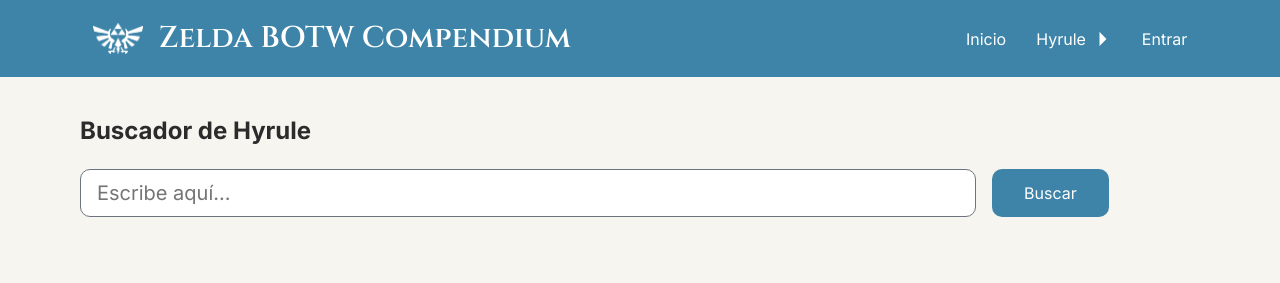
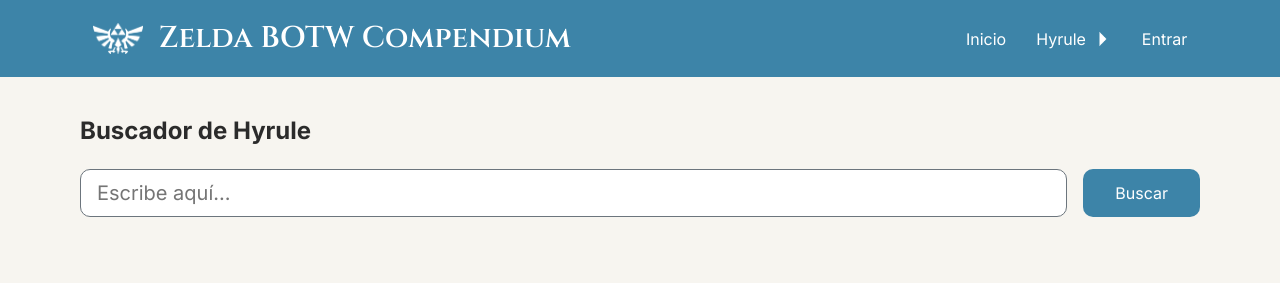
Before and after one commit to miguelgisbert12/zelda-breath-of-the-wild, a React (Vite) app: page / in a window 1280 px wide. Shown: the top 283 px of the page. Built offline with nearby package versions, Linux system fonts and the light colour scheme; no server answers.

Commit message:
Eliminado enlace defectuoso a Hyrule. Corregido error en el buscador formato móvil

```diff
--- a/src/components/Breadcrumb.jsx
+++ b/src/components/Breadcrumb.jsx
@@ -6,9 +6,9 @@
 
     return(
         <nav className='breadcrumb' aria-label='Migas de pan'>
-            <Link to="/hyrule">
+            <span>
                 Hyrule
-            </Link>
+            </span>
 
             <span className='breadcrumb__separator'>
                 &gt;
--- a/src/components/Navbar.css
+++ b/src/components/Navbar.css
@@ -156,10 +156,14 @@
 .search-menu__form {
     display: flex;
     gap: var(--space-md);
+    width: 100%;
+    min-width: 0;
 }
 
 .search-menu__input {
-    width: 80%;
+    flex: 1 1 auto;
+    width: auto;
+    min-width: 0;
     padding: var(--space-sm) var(--space-md);
     border-radius: var(--radius-md);
     background-color: var(--color-surface);
@@ -191,6 +195,7 @@
 
 .search-menu--home {
     width: 100%;
+    max-width: 100%;
     padding: var(--space-md);
     margin-bottom: var(--space-md);
 }
@@ -252,9 +257,10 @@
     }
 
     .search-menu--dropdown {
-        left: 0;
-        right: auto;
+        left: auto;
+        right: 0;
         width: min(90vw, 500px);
+        max-width: calc(100vw - (2 * var(--space-md)));
     }
 }
 
@@ -280,4 +286,8 @@
         width: 100%;
         max-width: none;
     }
+
+    .search-menu__form {
+        gap: var(--space-sm);
+    }
 }
```
